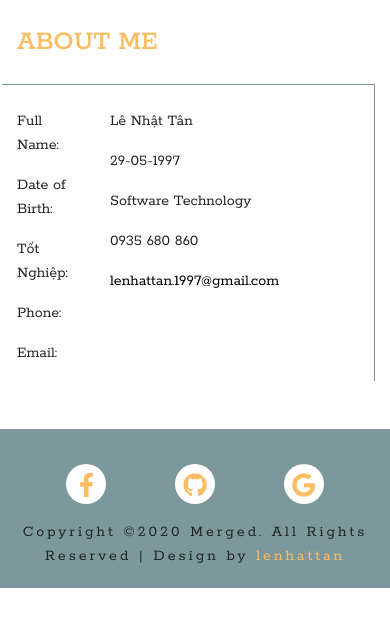
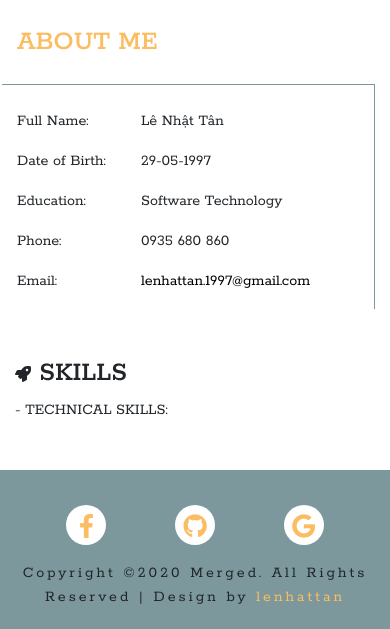
Before and after one commit to kelly-98/lenhattan-1997.github.io, a plain HTML site: page index.html in a window 390 px wide. Shown: the part 822-1451 px from the top of the page. Before the commit the page ends 1410 px from the top, so only its background shows below. Drawn offline with nearby package versions, Linux system fonts and the light colour scheme.

Commit message:
update aboutme

```diff
--- a/css/index.css
+++ b/css/index.css
@@ -121,6 +121,10 @@
 }
 
 
+
+/* SKILLS */
+
+
 /* Footer */
 .footer{
     background-color: #7C989C;
--- a/index.html
+++ b/index.html
@@ -22,6 +22,7 @@
 </head>
 
 <body>
+    <!-- HEADER -->
     <header class="header">
         <div class="container-fluid pt-3">
             <nav class="navbar navbar-expand-sm">
@@ -50,6 +51,7 @@
         </div>
     </header>
 
+    <!-- ABOUT ME -->
     <section class="aboutMe mt-5">
         <div class="container">
             <div class="row">
@@ -59,14 +61,14 @@
                 <div class="col-xl-7 col-lg-6 col-12 aboutMe__content">
                     <h3 class="pb-3">ABOUT ME</h3>
                     <div class="row aboutMe__detail">
-                        <div class="col-3">
+                        <div class="col-sm-3 col-4">
                             <p>Full Name: </p>
                             <p>Date of Birth: </p>
-                            <p>Tốt Nghiệp:</p>
+                            <p>Education:</p>
                             <p>Phone:</p>
                             <p>Email: </p>
                         </div>
-                        <div class="col-9 detail__right">
+                        <div class="col-sm-9 col-8 detail__right">
                             <p>Lê Nhật Tân</p>
                             <p>29-05-1997</p>
                             <p>Software Technology <span class="detail__right-educa">- DUT</span></p>
@@ -79,8 +81,16 @@
         </div>
     </section>
 
+    <!-- SKILLS -->
+    <section class="skills mt-5">
+        <div class="container">
+            <h3><i class="fa fa-rocket"></i> SKILLS</h3>
+            <p>- TECHNICAL SKILLS:</p>
 
+        </div>
+    </section>
 
+    <!-- FOOTER -->
     <footer class="footer mt-5 pt-3">
         <div class="container footer__top text-center">
             <div class="footer__icon">
```
Also changed, not shown: img/candidate.svg (added), img/skill.svg (added).
